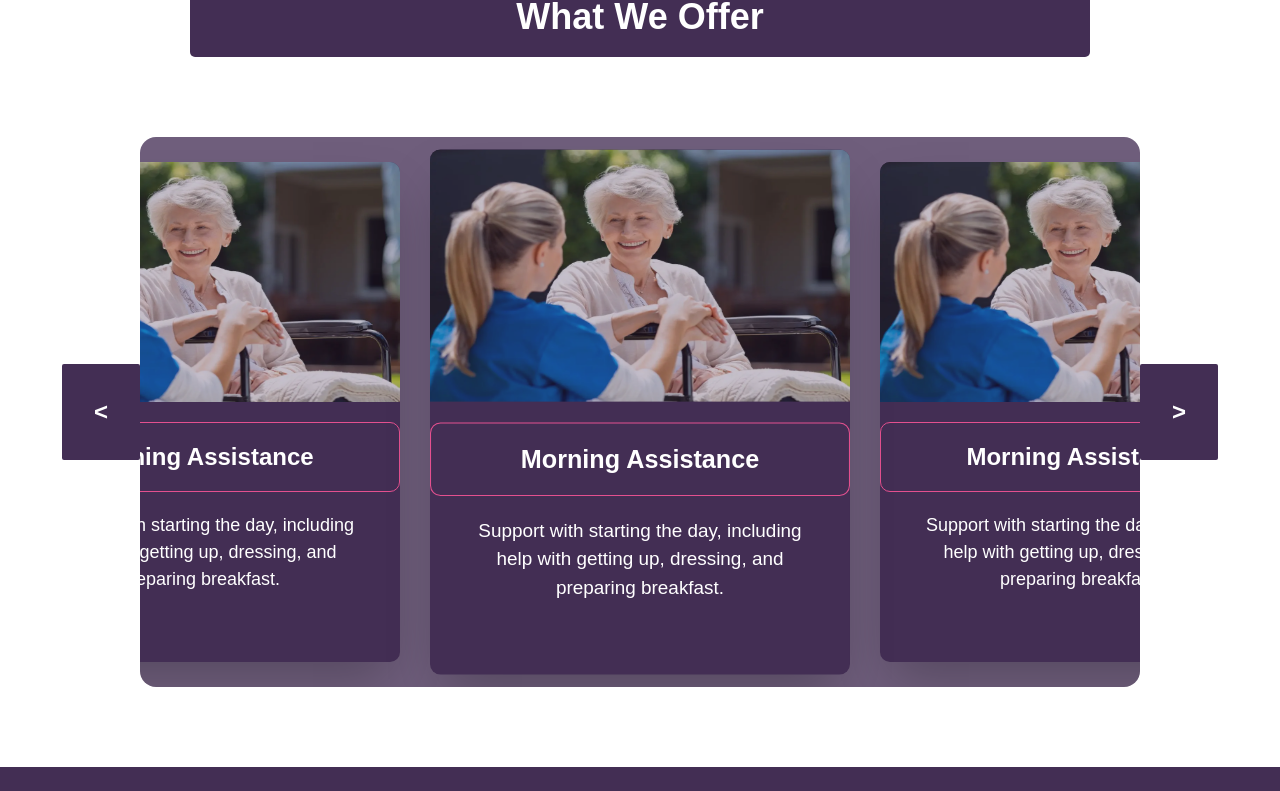
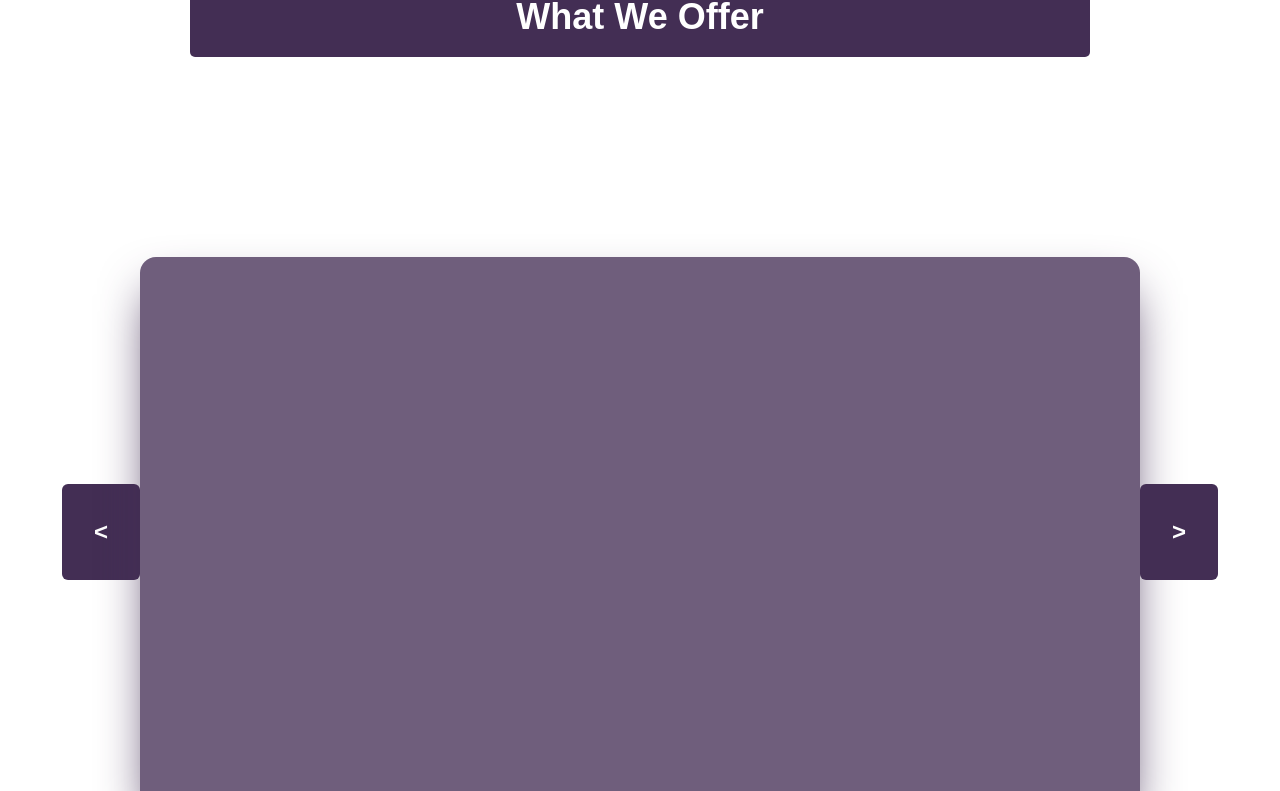
Before and after one commit to ahmedwasim1070/Noor-Home-Care, a React (Vite) app: page / in a window 1280 px wide. Shown: the part 1558-2349 px from the top of the page. Built offline with nearby package versions, Linux system fonts and the light colour scheme.

Commit message:
adding a sweaper animation to the website

```diff
--- a/package.json
+++ b/package.json
@@ -11,7 +11,8 @@
   },
   "dependencies": {
     "react": "^18.3.1",
-    "react-dom": "^18.3.1"
+    "react-dom": "^18.3.1",
+    "swiper": "^11.1.15"
   },
   "devDependencies": {
     "@eslint/js": "^9.13.0",
--- a/src/component/Footer.jsx
+++ b/src/component/Footer.jsx
@@ -7,13 +7,13 @@ function Footer() {
         <div className="container mx-auto px-20 flex flex-row ">
           <div className="w-[30%] p-10">
             <ul className="text-white underline flex flex-col gap-5">
-              <li>
+              <li className=" hover:text-secondaryColor ">
                 <a href="">Contact Us</a>
               </li>
-              <li>
+              <li className=" hover:text-secondaryColor ">
                 <a href="">Privacy Policy</a>
               </li>
-              <li>
+              <li className=" hover:text-secondaryColor ">
                 <a href="">Feedback</a>
               </li>
             </ul>
@@ -23,7 +23,7 @@ function Footer() {
               Become a part of our Team
             </p>
             <a
-              className="text-secondaryColor underline text-[16px] text-center"
+              className="text-secondaryColor underline text-[16px] text-center hover:text-white"
               href="#"
             >
               Criteria ?
--- a/src/component/Services.jsx
+++ b/src/component/Services.jsx
@@ -1,78 +1,20 @@
-import React from "react";
+import React, { useState } from "react";
+import { Swiper, SwiperSlide } from "swiper/react";
 
+import "swiper/css";
+import "swiper/css/effect-coverflow";
+import "swiper/css/pagination";
+
+import { EffectCoverflow, Pagination } from "swiper/modules";
 function Services() {
   return (
     <section>
-      <div className="w-full h-full flex items-center my-10 justify-center">
-        <button className="p-8 text-white bg-primaryColor text-2xl rounded-sm font-bold hover:opacity-[75%]">
+      <div className="w-full h-full flex items-center my-40 justify-center">
+        <button className="p-8 text-white bg-primaryColor text-2xl rounded-md font-bold hover:opacity-[75%]">
           &lt;
         </button>
-        <div className="w-[1000px] h-[550px] bg-[#6F5E7C] rounded-2xl flex flex-row items-center justify-center overflow-x-hidden gap-10">
-          <div className="w-[400px] h-[500px] bg-primaryColor rounded-[10px] overflow-hidden flex flex-col gap-y-5 shadow-2xl flex-nowrap flex-shrink-0">
-            <div className="relative w-full h-[48%] bg-black">
-              <img
-                className="w-full h-full"
-                src="nhc-hero.webp"
-                alt="Service-1"
-              />
-              <div className="absolute w-full h-full inset-0 bg-primaryColor opacity-[30%]"></div>
-            </div>
-            <div className="w-full h-[70px] bg-primaryColor border border-secondaryColor rounded-[10px] flex justify-center items-center">
-              <h6 className="text-white text-[24px] font-bold">
-                Morning Assistance
-              </h6>
-            </div>
-            <div>
-              <p className="text-center text-white text-[18px] mx-10">
-                Support with starting the day, including help with getting up,
-                dressing, and preparing breakfast.
-              </p>
-            </div>
-          </div>
-          <div className="w-[400px] h-[500px] bg-primaryColor rounded-[10px] overflow-hidden flex flex-col gap-y-5 shadow-2xl flex-nowrap flex-shrink-0 scale-105">
-            <div className="relative w-full h-[48%] bg-black">
-              <img
-                className="w-full h-full"
-                src="nhc-hero.webp"
-                alt="Service-1"
-              />
-              <div className="absolute w-full h-full inset-0 bg-primaryColor opacity-[30%]"></div>
-            </div>
-            <div className="w-full h-[70px] bg-primaryColor border border-secondaryColor rounded-[10px] flex justify-center items-center">
-              <h6 className="text-white text-[24px] font-bold">
-                Morning Assistance
-              </h6>
-            </div>
-            <div>
-              <p className="text-center text-white text-[18px] mx-10">
-                Support with starting the day, including help with getting up,
-                dressing, and preparing breakfast.
-              </p>
-            </div>
-          </div>
-          <div className="w-[400px] h-[500px] bg-primaryColor rounded-[10px] overflow-hidden flex flex-col gap-y-5 shadow-2xl flex-nowrap flex-shrink-0">
-            <div className="relative w-full h-[48%] bg-black">
-              <img
-                className="w-full h-full"
-                src="nhc-hero.webp"
-                alt="Service-1"
-              />
-              <div className="absolute w-full h-full inset-0 bg-primaryColor opacity-[30%]"></div>
-            </div>
-            <div className="w-full h-[70px] bg-primaryColor border border-secondaryColor rounded-[10px] flex justify-center items-center">
-              <h6 className="text-white text-[24px] font-bold">
-                Morning Assistance
-              </h6>
-            </div>
-            <div>
-              <p className="text-center text-white text-[18px] mx-10">
-                Support with starting the day, including help with getting up,
-                dressing, and preparing breakfast.
-              </p>
-            </div>
-          </div>
-        </div>
-        <button className="p-8 text-white bg-primaryColor  text-2xl rounded-sm font-bold hover:opacity-[75%]">
+        <Corousel />
+        <button className="p-8 text-white bg-primaryColor  text-2xl rounded-md font-bold hover:opacity-[75%]">
           &gt;
         </button>
       </div>
@@ -80,4 +22,110 @@ function Services() {
   );
 }
 
+function Corousel() {
+  const servicesData = [
+    {
+      serviceName: "Morning Assistance",
+      serviceDes:
+        "Support with starting the day, including help with getting up, dressing, and preparing breakfast",
+    },
+    {
+      serviceName: "Medication Management",
+      serviceDes:
+        "Timely reminders or administration of medications as prescribed.",
+    },
+    {
+      serviceName: "Household Tasks",
+      serviceDes:
+        "Assistance with cleaning, laundry, and ironing to keep the home environment pleasant and organized.",
+    },
+    {
+      serviceName: "Respite Care",
+      serviceDes:
+        " Temporary relief for primary caregivers, allowing them time to recharge while their loved one is supported.",
+    },
+    {
+      serviceName: "Errands and Outings",
+      serviceDes:
+        " Help with grocery shopping, arranging outings, putting away items, and enjoying social activities such as coffee mornings or day trips.",
+    },
+    {
+      serviceName: "Evening and Bedtime Support",
+      serviceDes:
+        "Assistance with evening routines, including getting ready for bed, preparing a bedtime drink, and helping clients settle in for a restful night.",
+    },
+    {
+      serviceName: "Night Care Services",
+      serviceDes:
+        " Our night care services provide overnight assistance tailored to individual needs: Sleeping Night: Caregivers rest nearby, ready to assist as needed. Waking Night: Caregivers stay awake, offering continuous support throughout the night.",
+    },
+  ];
+
+  return (
+    // <div className="w-[1000px] h-[550px] bg-[#6F5E7C] rounded-2xl flex flex-row items-center justify-center overflow-x-hidden  gap-10 border-black shadow-2xl shadow-primaryColor">
+    //   {/* Left */}
+    //   <div className=" relative w-[400px] h-[500px] bg-primaryColor rounded-[10px] overflow-hidden flex flex-col gap-y-5 shadow-2xl shadow-primaryColor flex-nowrap flex-shrink-0">
+    //     <div className="relative w-full h-[48%] bg-black">
+    //       <img className="w-full h-full" src="nhc-hero.webp" alt="Service-1" />
+    //       <div className="absolute w-full h-full inset-0 bg-gradient-to-b from-transparent to-primaryColor"></div>
+    //     </div>
+    //     <div className="w-[80%] h-[70px]  mx-auto  bg-primaryColor border border-[rgba(255,255,255,0.2)] rounded-[10px] flex justify-center items-center shadow-2xl">
+    //       <h6 className="text-white text-[24px] font-bold"></h6>
+    //     </div>
+    //     <div>
+    //       <p className="text-center text-white text-[18px] mx-10">
+    //         Support with starting the day, including help with getting up,
+    //         dressing, and preparing breakfast.
+    //       </p>
+    //     </div>
+    //     <div className="w-full h-full absolute inset-0 bg-gradient-to-l from-transparent to-black/60"></div>
+    //   </div>
+    //   {/* Mid */}
+    //   <div className="w-[400px] h-[500px] bg-primaryColor rounded-[10px] overflow-hidden flex flex-col gap-y-5 shadow-2xl shadow-primaryColor flex-nowrap flex-shrink-0 scale-[1.07]">
+    //     <div className="relative w-full h-[48%] bg-black">
+    //       <img className="w-full h-full" src="nhc-hero.webp" alt="Service-1" />
+    //       <div className="absolute w-full h-full inset-0 bg-gradient-to-b from-transparent to-primaryColor"></div>
+    //     </div>
+    //     <div className="w-[80%] h-[70px]  mx-auto  bg-primaryColor border border-[rgba(255,255,255,0.2)] rounded-[10px] flex justify-center items-center shadow-2xl">
+    //       <h6 className="text-white text-[24px] font-bold"></h6>
+    //     </div>
+    //     <div>
+    //       <p className="text-center text-white text-[18px] mx-10">
+    //         Support with starting the day, including help with getting up,
+    //         dressing, and preparing breakfast.
+    //       </p>
+    //     </div>
+    //   </div>
+    //   {/* Right */}
+    //   <div className="relative w-[400px] h-[500px] bg-primaryColor rounded-[10px] overflow-hidden flex flex-col gap-y-5 shadow-2xl shadow-primaryColor flex-nowrap flex-shrink-0">
+    //     <div className="relative w-full h-[48%] bg-black">
+    //       <img className="w-full h-full" src="nhc-hero.webp" alt="Service-1" />
+    //       <div className="absolute w-full h-full inset-0 bg-gradient-to-b from-transparent to-primaryColor"></div>
+    //     </div>
+    //     <div className="w-[80%] h-[70px]  mx-auto  bg-primaryColor border border-[rgba(255,255,255,0.2)] rounded-[10px] flex justify-center items-center shadow-2xl">
+    //       <h6 className="text-white text-[24px] font-bold"></h6>
+    //     </div>
+    //     <div>
+    //       <p className="text-center text-white text-[18px] mx-10">
+    //         Support with starting the day, including help with getting up,
+    //         dressing, and preparing breakfast.
+    //       </p>
+    //     </div>
+    //     <div className="w-full h-full absolute inset-0 bg-gradient-to-r from-transparent to-black/60"></div>
+    //   </div>
+    // </div>
+    <div className="w-[1000px] h-[550px] bg-[#6F5E7C] rounded-2xl flex flex-row items-center justify-center overflow-x-hidden  gap-10 border-black shadow-2xl shadow-primaryColor">
+      <Swiper
+        effect={"coverflow"}
+        centeredSlides={true}
+        loop={true}
+        slidesPerView={"auto"}
+        coverflowEffect={{ rotate: 0, stretch: 0, depth: 100, modifier: 2.5 }}
+      >
+        <SwiperSlide></SwiperSlide>
+      </Swiper>
+    </div>
+  );
+}
+
 export default Services;
```
Also changed, not shown: 1 other file (tests, documents, lock files or other folders).
